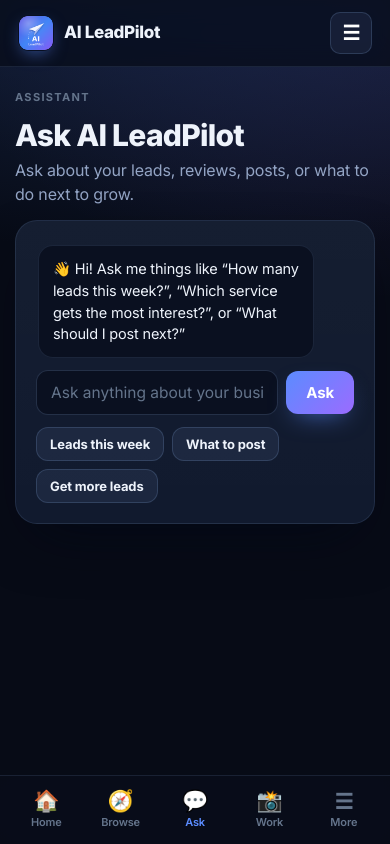
After one commit to eddysinelien86-gif/Floridahub, a Flask app: page /ask in a window 390 px wide. The commit adds this page. Run offline with Flask 3, Linux system fonts and the light colour scheme; the visitor is signed in with stand-in values (Sample User, id 1); tables that the repository leaves empty hold one stand-in row (values such as "Sample post"); some libraries are stand-ins or nearby versions.

Commit message:
Native app feel: bottom tab bar, installable PWA, Ask assistant
- Mobile bottom tab bar (Home/Browse/Ask/Work/More) with active state
- /manifest.json + meta so it installs to the home screen like an app
- /ask: conversational AI assistant that answers using the owner's live data
  (leads, views, reviews, social posts) with quick-ask chips

Co-Authored-By: Claude Opus 4.8 <noreply@anthropic.com>
Claude-Session: https://claude.ai/code/session_01McpQP5NsXFiofFsFNHJzWi

```diff
--- a/saas/app.py
+++ b/saas/app.py
@@ -167,6 +167,46 @@ def auth_google_callback():
 @app.route("/")
 def home():
     return render_template("home.html", user=current_user())
+
+
+@app.route("/manifest.json")
+def manifest():
+    return {
+        "name": "AI LeadPilot", "short_name": "LeadPilot",
+        "start_url": "/dashboard", "scope": "/", "display": "standalone",
+        "background_color": "#070b16", "theme_color": "#070b16",
+        "icons": [
+            {"src": "/static/icon-192.png", "sizes": "192x192", "type": "image/png", "purpose": "any maskable"},
+            {"src": "/static/icon-512.png", "sizes": "512x512", "type": "image/png", "purpose": "any maskable"},
+        ],
+    }
+
+
+@app.route("/ask")
+def ask():
+    u = current_user()
+    if not u:
+        return redirect(url_for("login"))
+    return render_template("ask.html", user=u)
+
+
+@app.route("/ask/send", methods=["POST"])
+def ask_send():
+    u = current_user()
+    if not u:
+        return {"error": "auth"}, 401
+    q = ((request.get_json(force=True, silent=True) or {}).get("q") or "").strip()
+    tid = u["tenant_id"]
+    lc = query_one("SELECT COUNT(*) AS c FROM leads WHERE tenant_id = ?", (tid,))["c"]
+    rc, rating = _company_stats(tid)
+    views = query_one("SELECT COUNT(*) AS c FROM page_views WHERE tenant_id = ?", (tid,))["c"]
+    socials = query_one("SELECT COUNT(*) AS c FROM social_log WHERE tenant_id = ?", (tid,))["c"]
+    recent = query("SELECT name, service FROM leads WHERE tenant_id = ? ORDER BY id DESC", (tid,))[:10]
+    ctx = (f"Business: {u['tname']}. Total leads: {lc}. Page views: {views}. "
+           f"Reviews: {rc} (avg {rating} stars). Automatic social posts made: {socials}. "
+           "Recent leads: " + ("; ".join(f"{l['name']} - {l['service']}" for l in recent) or "none yet"))
+    import ai_helper
+    return ai_helper.ask(q, ctx, u["tname"])
 
 
 @app.route("/join", methods=["GET", "POST"])
--- /dev/null
+++ b/saas/templates/ask.html
@@ -0,0 +1,45 @@
+{% extends "base.html" %}
+{% block title %}Ask — AI LeadPilot{% endblock %}
+{% block content %}
+<div class="section-label">Assistant</div>
+<h1>Ask AI LeadPilot</h1>
+<p class="muted">Ask about your leads, reviews, posts, or what to do next to grow.</p>
+
+<div class="card" style="margin-top:14px;">
+  <div id="chat" class="chat">
+    <div class="msg bot">👋 Hi! Ask me things like “How many leads this week?”, “Which service gets the most interest?”, or “What should I post next?”</div>
+  </div>
+  <div class="askrow">
+    <input id="q" placeholder="Ask anything about your business…" onkeydown="if(event.key==='Enter')send()">
+    <button onclick="send()" style="margin:0;">Ask</button>
+  </div>
+  <div class="chips2">
+    <button class="btn ghost chip2" onclick="quick('How are my leads doing this week?')">Leads this week</button>
+    <button class="btn ghost chip2" onclick="quick('What should I post on social next?')">What to post</button>
+    <button class="btn ghost chip2" onclick="quick('How can I get more leads?')">Get more leads</button>
+  </div>
+</div>
+
+<style>
+  .chat{display:flex;flex-direction:column;gap:10px;min-height:120px;max-height:52vh;overflow-y:auto;padding:4px 2px 12px;}
+  .msg{max-width:88%;padding:12px 14px;border-radius:15px;font-size:14.5px;line-height:1.5;white-space:pre-wrap;}
+  .msg.bot{align-self:flex-start;background:var(--ink);border:1px solid var(--line);}
+  .msg.me{align-self:flex-end;background:rgba(91,140,255,.16);border:1px solid rgba(91,140,255,.3);}
+  .askrow{display:flex;gap:8px;align-items:center;}
+  .askrow input{flex:1;}
+  .chips2{display:flex;gap:8px;flex-wrap:wrap;margin-top:12px;}
+  .chip2{margin:0;padding:8px 13px;font-size:13px;}
+</style>
+<script>
+  const chat=document.getElementById('chat');
+  function add(cls,txt){const d=document.createElement('div');d.className='msg '+cls;d.textContent=txt;chat.appendChild(d);chat.scrollTop=chat.scrollHeight;return d;}
+  function quick(t){document.getElementById('q').value=t;send();}
+  async function send(){
+    const inp=document.getElementById('q');const q=inp.value.trim();if(!q)return;
+    add('me',q);inp.value='';const t=add('bot','Thinking…');
+    try{const r=await fetch('/ask/send',{method:'POST',headers:{'Content-Type':'application/json'},body:JSON.stringify({q:q})});
+      const d=await r.json();t.textContent=d.text||'(no answer)';}
+    catch(e){t.textContent='Could not reach the assistant.';}
+  }
+</script>
+{% endblock %}
--- a/saas/templates/base.html
+++ b/saas/templates/base.html
@@ -6,7 +6,11 @@
   <title>{% block title %}AI LeadPilot{% endblock %}</title>
   <link rel="icon" type="image/png" href="/static/favicon-32.png" />
   <link rel="apple-touch-icon" href="/static/apple-touch-icon.png" />
-  <meta name="theme-color" content="#0b1120" />
+  <link rel="manifest" href="/manifest.json" />
+  <meta name="apple-mobile-web-app-capable" content="yes" />
+  <meta name="apple-mobile-web-app-status-bar-style" content="black-translucent" />
+  <meta name="apple-mobile-web-app-title" content="AI LeadPilot" />
+  <meta name="theme-color" content="#070b16" />
   <link rel="preconnect" href="https://fonts.googleapis.com">
   <link rel="preconnect" href="https://fonts.gstatic.com" crossorigin>
   <link href="https://fonts.googleapis.com/css2?family=Inter:wght@400;500;600;700;800;900&display=swap" rel="stylesheet">
@@ -110,6 +114,22 @@
 
     @media (max-width:860px){ .grid{grid-template-columns:repeat(2,1fr);} }
     @media (max-width:560px){ .wrap{padding:22px 15px 48px;} .card{padding:20px;} .hero h1{font-size:32px;} .brand span.full{display:none;} }
+
+    /* bottom tab bar (mobile app feel) */
+    .tabbar{display:none;}
+    @media (max-width:720px){
+      .tabbar{display:flex;position:fixed;left:0;right:0;bottom:0;z-index:60;
+        padding:8px 10px calc(8px + env(safe-area-inset-bottom));gap:2px;
+        background:rgba(9,14,26,.92);backdrop-filter:saturate(160%) blur(16px);-webkit-backdrop-filter:saturate(160%) blur(16px);
+        border-top:1px solid var(--line);}
+      .tabbar a,.tabbar button{flex:1;display:flex;flex-direction:column;align-items:center;gap:3px;
+        background:none;border:none;box-shadow:none;margin:0;padding:6px 2px;color:var(--soft);font-weight:600;font-size:11px;border-radius:12px;transition:.15s;}
+      .tabbar a .ic,.tabbar button .ic{font-size:21px;line-height:1;}
+      .tabbar a.active{color:var(--accent);}
+      .tabbar a:hover{color:var(--text);}
+      .wrap{padding-bottom:92px;}
+      .topbar .nav{bottom:auto;}
+    }
   </style>
 </head>
 <body>
@@ -128,5 +148,29 @@
     </div>
   </div>
   <div class="wrap">{% block content %}{% endblock %}</div>
+
+  <!-- mobile app bottom tab bar -->
+  <nav class="tabbar">
+    {% if user %}
+      <a href="/dashboard"><span class="ic">🏠</span>Home</a>
+      <a href="/directory"><span class="ic">🧭</span>Browse</a>
+      <a href="/ask"><span class="ic">💬</span>Ask</a>
+      <a href="/profile"><span class="ic">📸</span>Work</a>
+      <button onclick="document.getElementById('nav').classList.toggle('open')"><span class="ic">☰</span>More</button>
+    {% elif homeowner %}
+      <a href="/directory"><span class="ic">🧭</span>Browse</a>
+      <a href="/favorites"><span class="ic">❤️</span>Saved</a>
+      <button onclick="document.getElementById('nav').classList.toggle('open')"><span class="ic">☰</span>More</button>
+    {% else %}
+      <a href="/"><span class="ic">🏠</span>Home</a>
+      <a href="/directory"><span class="ic">🧭</span>Browse</a>
+      <a href="/join"><span class="ic">✨</span>Join</a>
+      <button onclick="document.getElementById('nav').classList.toggle('open')"><span class="ic">☰</span>More</button>
+    {% endif %}
+  </nav>
+  <script>
+    (function(){var p=location.pathname;document.querySelectorAll('.tabbar a').forEach(function(a){
+      if(a.getAttribute('href')===p)a.classList.add('active');});})();
+  </script>
 </body>
 </html>
```
Also changed, not shown: saas/ai_helper.py (+30 -0 lines).
